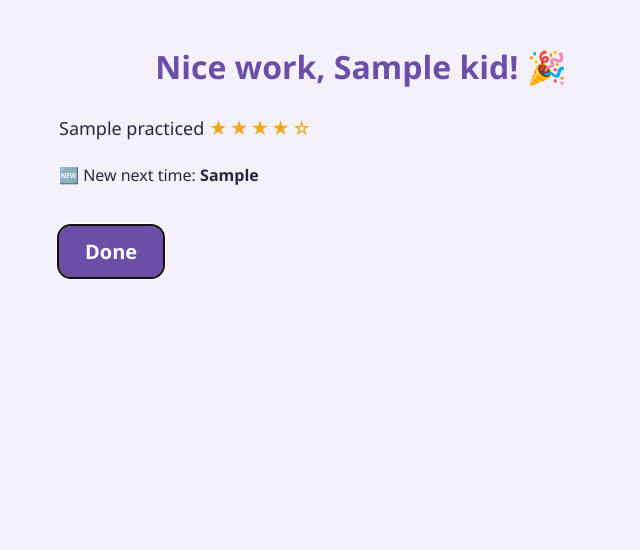
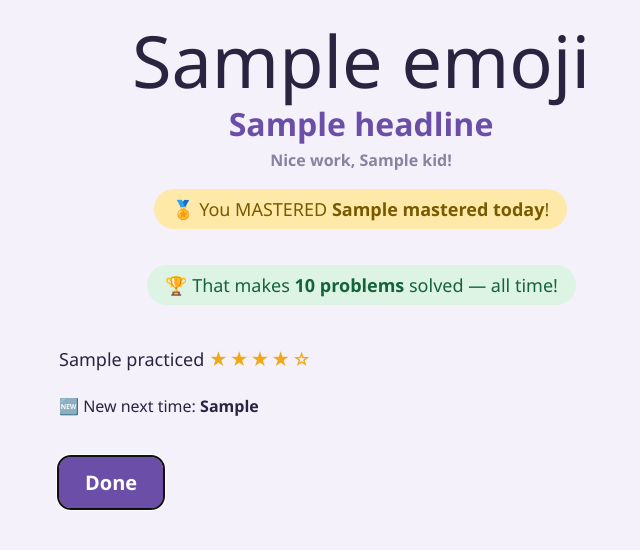
Before and after one commit to seidleroni/NewtonMACurriculumTester, a FastAPI app: template src/mathkids/templates/summary.html in a window 1280 px wide. Shown: the top 550 px of the page, without its empty margins (279-919 px from the left). Run offline with FastAPI, Linux system fonts and the light colour scheme; the template is opened without the code that fills it: most values are stand-ins (such as "Sample title", 1, 10 or a date in 2020).

Commit message:
End-of-session celebration screen
Finishing the day's set is now a moment: confetti (pure CSS/JS, respects
prefers-reduced-motion), an accuracy-tiered headline that is always positive
(100% "Perfect day!" / 90% "Outstanding!" / 75% "Great job!" / 50% "Strong
work!" / "You finished it!"), a score that counts up, a gold banner for any
skill MASTERED today, and a trophy banner when the kid's all-time solved
count crosses a multiple of 100.

All signals are monotonic (mastery, lifetime totals) in keeping with the
permanent no-day-streaks rule. Works without JS (real score is server-
rendered; animation is progressive enhancement). Verified end-to-end by
driving a live session against the running server, plus endpoint tests for
the tier mapping, the mastered-today banner, and the century milestone.

Co-Authored-By: Claude Fable 5 <noreply@anthropic.com>

```diff
--- a/src/mathkids/app.py
+++ b/src/mathkids/app.py
@@ -75,6 +75,21 @@ def ensure_introductions(conn, kid_id: int, sequence: list[str], today: int, now
 def regenerate(item: dict) -> Problem:
     skill = REGISTRY[item["skill"]]
     return skill.generate(item["level"], random.Random(item["seed"]))
+
+
+def celebration_headline(num_correct: int, answered: int) -> tuple[str, str]:
+    """(emoji, headline) for the summary page. Every tier celebrates —
+    finishing the day's set is the achievement."""
+    pct = 100 * num_correct / answered if answered else 0
+    if pct == 100:
+        return "💯", "Perfect day!"
+    if pct >= 90:
+        return "🌟", "Outstanding!"
+    if pct >= 75:
+        return "🎉", "Great job!"
+    if pct >= 50:
+        return "💪", "Strong work!"
+    return "✅", "You finished it!"
 
 
 # --- routes ---------------------------------------------------------------
@@ -300,6 +315,27 @@ def done(request: Request, kid_id: int):
                         else False,
                     }
                 )
+        emoji, headline = celebration_headline(
+            session["num_correct"] if session else 0,
+            session["answered"] if session else 0,
+        )
+        today_prefix = db.now_iso()[:10]
+        mastered_today = [
+            REGISTRY[sid].title
+            for sid, row in states.items()
+            if sid in REGISTRY
+            and row["mastered_at"]
+            and row["mastered_at"].startswith(today_prefix)
+        ]
+        # All-time century milestone (only-up signal): did this session push the
+        # kid's lifetime total past a multiple of 100?
+        milestone = None
+        if session:
+            total = db.total_attempts(conn, kid_id)
+            before = total - session["answered"]
+            if total >= 100 and total // 100 > before // 100:
+                milestone = total // 100 * 100
+
         return templates.TemplateResponse(
             request,
             "summary.html",
@@ -308,6 +344,10 @@ def done(request: Request, kid_id: int):
                 "session": session,
                 "practiced": practiced,
                 "next_skill": REGISTRY[nxt].title if nxt else None,
+                "emoji": emoji,
+                "headline": headline,
+                "mastered_today": mastered_today,
+                "milestone": milestone,
             },
         )
     finally:
--- a/src/mathkids/db.py
+++ b/src/mathkids/db.py
@@ -198,6 +198,13 @@ def recent_correctness(conn, kid_id: int, skill_id: str, limit: int = 10) -> lis
     return [r["correct"] for r in reversed(rows)]
 
 
+def total_attempts(conn, kid_id: int) -> int:
+    row = conn.execute(
+        "SELECT COUNT(*) AS n FROM attempt WHERE kid_id = ?", (kid_id,)
+    ).fetchone()
+    return row["n"]
+
+
 def week_stats(conn, kid_id: int, today: int) -> dict:
     since = today - 6
     row = conn.execute(
--- a/src/mathkids/static/app.js
+++ b/src/mathkids/static/app.js
@@ -36,4 +36,34 @@ document.addEventListener("DOMContentLoaded", function () {
       }
     });
   }
+
+  // End-of-session celebration: confetti + the score counting up.
+  var celebrate = document.getElementById("celebrate");
+  var calm = window.matchMedia("(prefers-reduced-motion: reduce)").matches;
+  if (celebrate && !calm) {
+    var colors = ["#6b4ea8", "#8a6fd0", "#f0a818", "#1f9d55", "#e0608a", "#4ea8d8"];
+    for (var i = 0; i < 80; i++) {
+      var piece = document.createElement("i");
+      piece.className = "confetti";
+      piece.style.left = Math.random() * 100 + "%";
+      piece.style.background = colors[i % colors.length];
+      piece.style.animationDelay = Math.random() * 1.2 + "s";
+      piece.style.animationDuration = 2.2 + Math.random() * 1.8 + "s";
+      piece.style.transform = "rotate(" + Math.floor(Math.random() * 360) + "deg)";
+      document.body.appendChild(piece);
+    }
+  }
+  var count = document.getElementById("count");
+  if (count && !calm) {
+    var target = parseInt(count.textContent, 10);
+    if (!isNaN(target) && target > 0) {
+      var shown = 0;
+      count.textContent = "0";
+      var tick = setInterval(function () {
+        shown += 1;
+        count.textContent = String(shown);
+        if (shown >= target) clearInterval(tick);
+      }, Math.min(90, 700 / target));
+    }
+  }
 });
--- a/src/mathkids/static/styles.css
+++ b/src/mathkids/static/styles.css
@@ -117,3 +117,34 @@ h1, h2 { color: var(--accent); }
 .big { font-size: 26px; font-weight: 800; text-align: center; }
 .skill-summary { list-style: none; padding: 0; font-size: 18px; }
 .skill-summary li { padding: 6px 0; }
+
+/* --- end-of-session celebration --- */
+.celebrate { text-align: center; }
+.celebrate .burst {
+  font-size: 72px; line-height: 1;
+  animation: pop 0.7s cubic-bezier(0.2, 1.6, 0.4, 1) both;
+}
+.celebrate .headline { margin: 6px 0 0; animation: pop 0.7s 0.15s cubic-bezier(0.2, 1.6, 0.4, 1) both; }
+.celebrate .subline { color: var(--muted); font-weight: 600; margin: 4px 0 0; }
+.celebrate .score { margin-top: 10px; }
+.banner {
+  display: inline-block; border-radius: 999px; padding: 8px 18px; font-size: 18px;
+  animation: pop 0.7s 0.4s cubic-bezier(0.2, 1.6, 0.4, 1) both;
+}
+.banner.mastered { background: #ffe9a8; color: #7a5a00; }
+.banner.milestone { background: #ddf3e4; color: #14633a; }
+@keyframes pop {
+  from { transform: scale(0); opacity: 0; }
+  to { transform: scale(1); opacity: 1; }
+}
+.confetti {
+  position: fixed; top: -18px; width: 10px; height: 16px; border-radius: 2px;
+  z-index: 5; pointer-events: none;
+  animation: confetti-fall 3s ease-in forwards;
+}
+@keyframes confetti-fall {
+  to { transform: translateY(105vh) rotate(720deg); opacity: 0.6; }
+}
+@media (prefers-reduced-motion: reduce) {
+  .celebrate .burst, .celebrate .headline, .banner { animation: none; }
+}
--- a/src/mathkids/templates/summary.html
+++ b/src/mathkids/templates/summary.html
@@ -1,9 +1,19 @@
 {% extends "base.html" %}
 {% block content %}
-<h1 class="title">Nice work, {{ kid.name }}! 🎉</h1>
-{% if session %}
-<p class="big">{{ session.num_correct }} / {{ session.answered }} correct</p>
-{% endif %}
+<div class="celebrate" id="celebrate">
+  <div class="burst">{{ emoji }}</div>
+  <h1 class="title headline">{{ headline }}</h1>
+  <p class="subline">Nice work, {{ kid.name }}!</p>
+  {% if session %}
+  <p class="big score"><span id="count">{{ session.num_correct }}</span> / {{ session.answered }} correct</p>
+  {% endif %}
+  {% for title in mastered_today %}
+  <p class="banner mastered">🏅 You MASTERED <b>{{ title }}</b>!</p>
+  {% endfor %}
+  {% if milestone %}
+  <p class="banner milestone">🏆 That makes <b>{{ milestone }} problems</b> solved — all time!</p>
+  {% endif %}
+</div>
 <ul class="skill-summary">
   {% for p in practiced %}
   <li>{{ p.title }} <span class="stars">{{ star_bar(p.stars) }}</span>{% if p.mastered %} 🏅{% endif %}</li>
```
Also changed, not shown: STATUS.md (+5 -2 lines), tests/test_app.py (+44 -2 lines), README.md.
